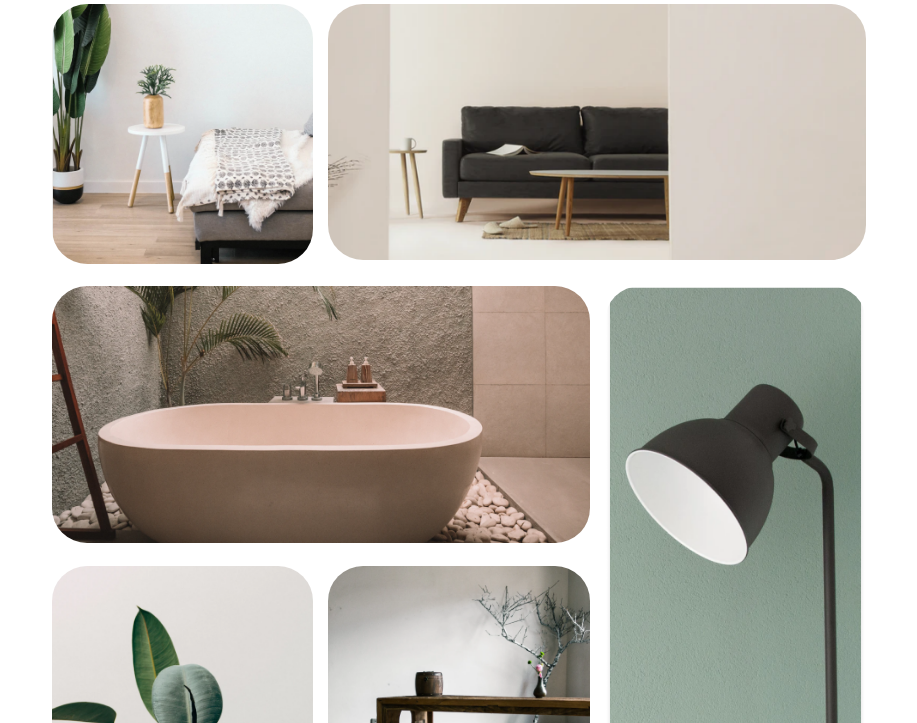
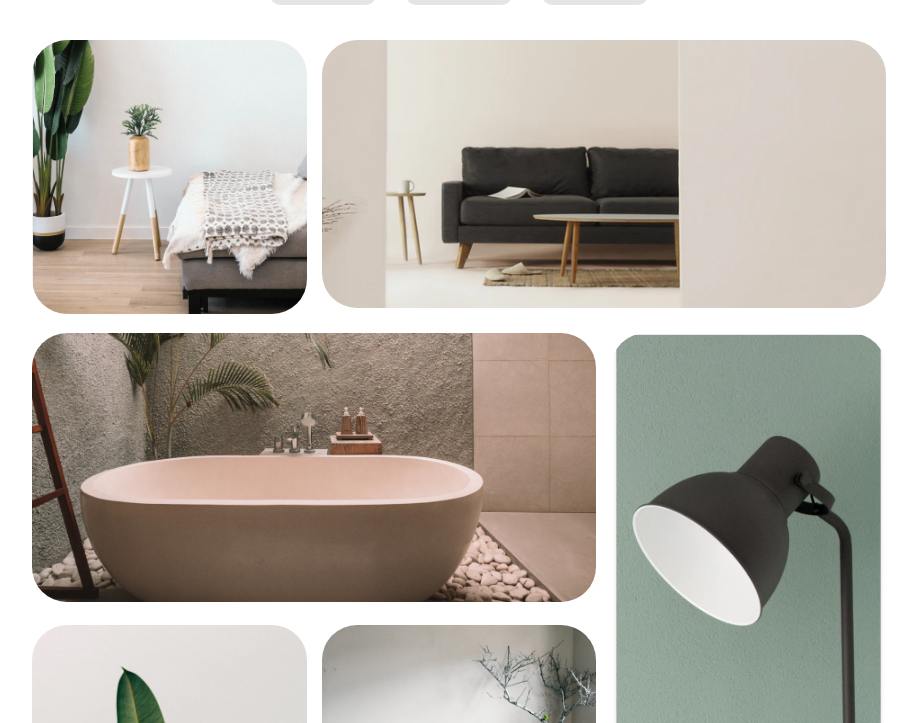
Before and after one commit to zirinya/devchallenges, a website: page MyGallery/index.html in a window 1280 px wide. Shown: the part 335-1058 px from the top of the page, without its empty margins (181-1098 px from the left). Drawn offline with nearby package versions, Linux system fonts and the light colour scheme.

Commit message:
:tada: completely done

```diff
--- a/MyGallery/index.html
+++ b/MyGallery/index.html
@@ -1,10 +1,8 @@
 <!DOCTYPE html>
 <html lang="en">
-
 <head>
     <meta charset="UTF-8">
     <meta name="viewport" content="width=device-width, initial-scale=1.0">
-    <link rel="stylesheet" href="https://cdn.jsdelivr.net/npm/bulma@0.9.0/css/bulma.min.css">
     <link href="https://fonts.googleapis.com/css2?family=Montserrat&display=swap" rel="stylesheet">
     <title>My Gallery</title>
 </head>
```
